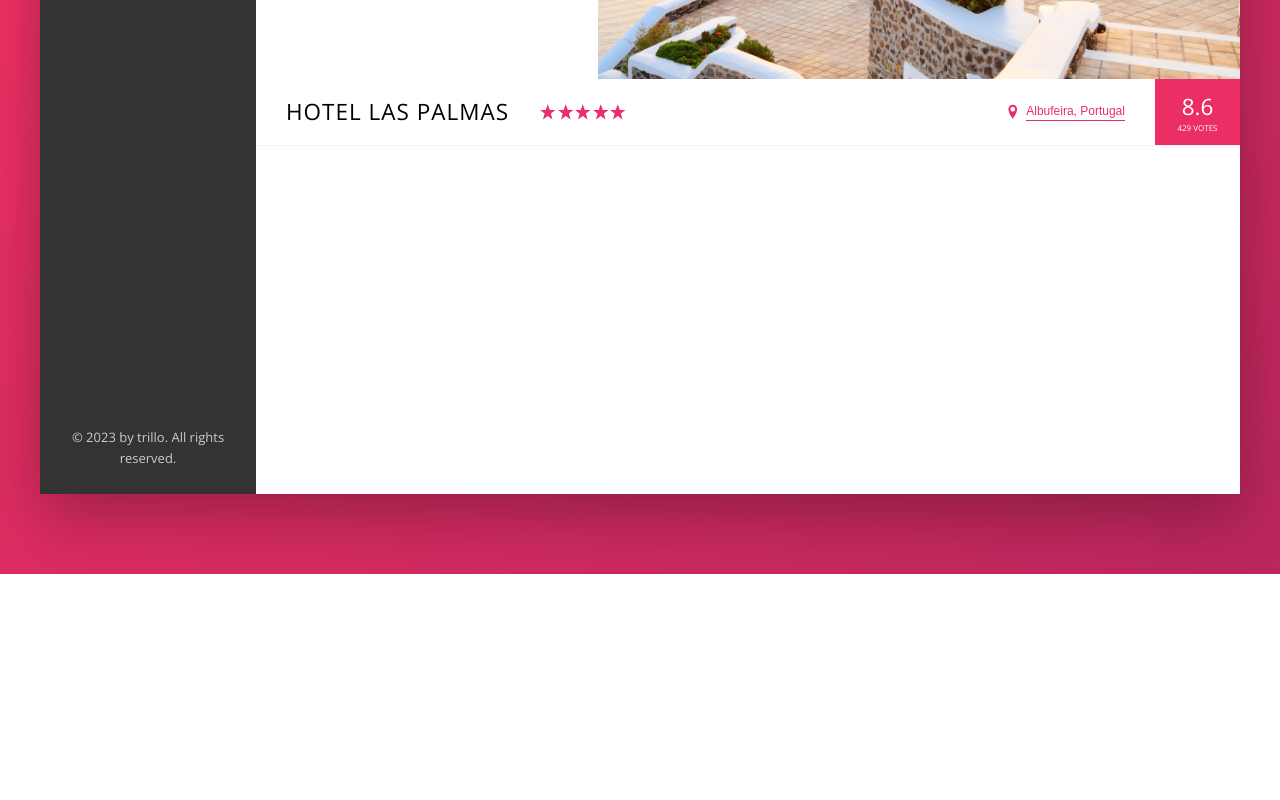
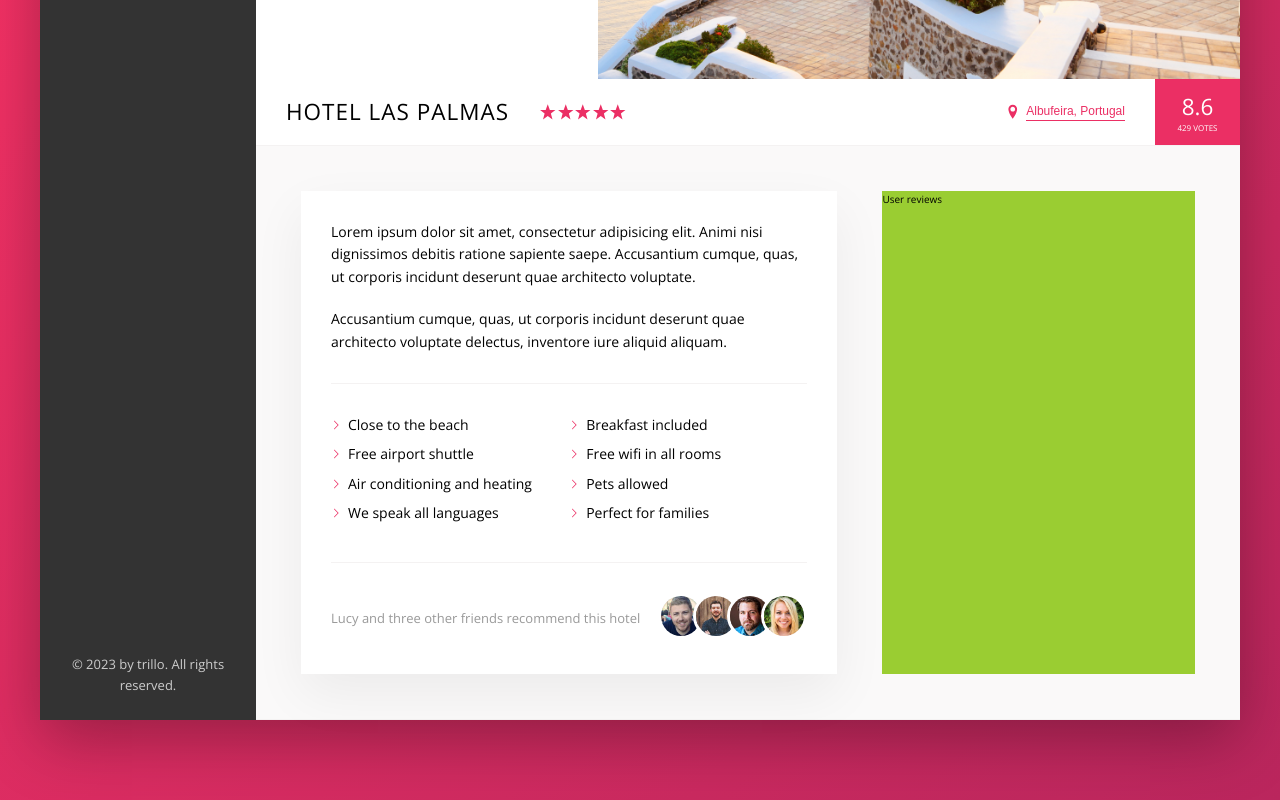
Before and after one commit to yurov-37/trillo_project, a website: page index.html in a window 1280 px wide. Shown: the part 456-1256 px from the top of the page. Before the commit the page ends 1030 px from the top, so only its background shows below. Drawn offline with nearby package versions, Linux system fonts and the light colour scheme.

Commit message:
add description section

```diff
--- a/index.html
+++ b/index.html
@@ -142,6 +142,41 @@
               <div class="overview__rating-count">429 votes</div>
             </div>
           </div>
+          <div class="detail">
+            <div class="description">
+              <p class="paragraph">
+                Lorem ipsum dolor sit amet, consectetur adipisicing elit. Animi
+                nisi dignissimos debitis ratione sapiente saepe. Accusantium
+                cumque, quas, ut corporis incidunt deserunt quae architecto
+                voluptate.
+              </p>
+              <p class="paragraph">
+                Accusantium cumque, quas, ut corporis incidunt deserunt quae
+                architecto voluptate delectus, inventore iure aliquid aliquam.
+              </p>
+              <ul class="list">
+                <li class="list__item">Close to the beach</li>
+                <li class="list__item">Breakfast included</li>
+                <li class="list__item">Free airport shuttle</li>
+                <li class="list__item">Free wifi in all rooms</li>
+                <li class="list__item">Air conditioning and heating</li>
+                <li class="list__item">Pets allowed</li>
+                <li class="list__item">We speak all languages</li>
+                <li class="list__item">Perfect for families</li>
+              </ul>
+              <div class="recommend">
+                <p class="recommend__count">
+                  Lucy and three other friends recommend this hotel
+                <div class="recommend__friends">
+                  <img src="img/user-3.jpg" alt="Friend 1" class="recommend__photo">
+                  <img src="img/user-4.jpg" alt="Friend 2" class="recommend__photo">
+                  <img src="img/user-5.jpg" alt="Friend 3" class="recommend__photo">
+                  <img src="img/user-6.jpg" alt="Friend 4" class="recommend__photo">
+                </div></p>
+              </div>
+            </div>
+            <div class="user-reviews">User reviews</div>
+          </div>
         </main>
       </div>
     </div>
--- a/sass/_base.scss
+++ b/sass/_base.scss
@@ -27,6 +27,9 @@ Grey dark 3: #999
   --color-grey-dark-3: #999;
 
   --shadow-dark: 0 2rem 6rem rgba(0, 0, 0, 0.3);
+  --shadow-light: 0 2rem 5rem rgba(0, 0, 0, 0.06);
+
+  --line: 1px solid var(--color-grey-light-2);
 }
 
 * {
--- a/sass/_components.scss
+++ b/sass/_components.scss
@@ -201,7 +201,7 @@
 .overview {
   display: flex;
   align-items: center;
-  border-bottom: 1px solid var(--color-grey-light-2);
+  border-bottom: var(--line);
 
   &__heading {
     font-size: 2.25rem;
@@ -295,3 +295,78 @@
     box-shadow: none;
   }
 }
+
+////////////////////////
+///    PARAGRAPH   ///
+
+.paragraph {
+  &:not(:last-of-type) {
+    margin-bottom: 2rem;
+  }
+}
+
+////////////////////////
+///       LIST      ///
+///
+.list {
+  list-style: none;
+  margin: 3rem 0;
+  padding: 3rem 0;
+  border-top: var(--line);
+  border-bottom: var(--line);
+
+  display: flex;
+  flex-wrap: wrap;
+
+  &__item {
+    flex: 0 0 50%;
+    margin-bottom: 0.7rem;
+
+    &::before {
+      content: "";
+      display: inline-block;
+      height: 1rem;
+      width: 1rem;
+      margin-right: 0.7rem;
+
+      // older browsers
+      // background-image: url(../img/chevron-thin-right.svg);
+      // background-size: cover;
+
+      // newer browsers - masks
+      background-color: var(--color-primary);
+      -webkit-mask-image: url(../img/chevron-thin-right.svg);
+      mask-image: url(../img/chevron-thin-right.svg);
+      -webkit-mask-size: cover;
+      mask-size: cover;
+    }
+  }
+}
+
+/// ////////////////////////
+///      RECOMMEND     ///
+.recommend {
+  font-size: 1.3rem;
+  color: var(--color-grey-dark-3);
+
+  display: flex;
+  align-items: center;
+
+  &__count {
+    margin-right: auto;
+  }
+  &__friends {
+  }
+
+  &__photo {
+    box-sizing: content-box;
+    height: 4rem;
+    width: 4rem;
+    border-radius: 50%;
+    border: 3px solid #fff;
+
+    &:not(:last-child) {
+      margin-right: -1.5rem;
+    }
+  }
+}
--- a/sass/_layout.scss
+++ b/sass/_layout.scss
@@ -11,7 +11,7 @@
   align-items: center;
   height: 7rem;
   background-color: #fff;
-  border-bottom: 1px solid var(--color-grey-light-2);
+  border-bottom: var(--line);
   font-size: 1.4rem;
 }
 .content {
@@ -30,7 +30,25 @@
 .hotel-view {
   background-color: #fff;
   flex: 1;
+}
 
-  //test
-  height: 80rem;
+.detail {
+  display: flex;
+  padding: 4.5rem;
+  background-color: var(--color-grey-light-1);
+  border-bottom: var(--line);
 }
+
+.description {
+  font-size: 1.4rem;
+  background-color: #fff;
+  box-shadow: var(--shadow-light);
+  padding: 3rem;
+  flex: 0 0 60%;
+  margin-right: 4.5rem;
+}
+
+.user-reviews {
+  background-color: yellowgreen;
+  flex: 1;
+}
```
Also changed, not shown: css/style.css.
